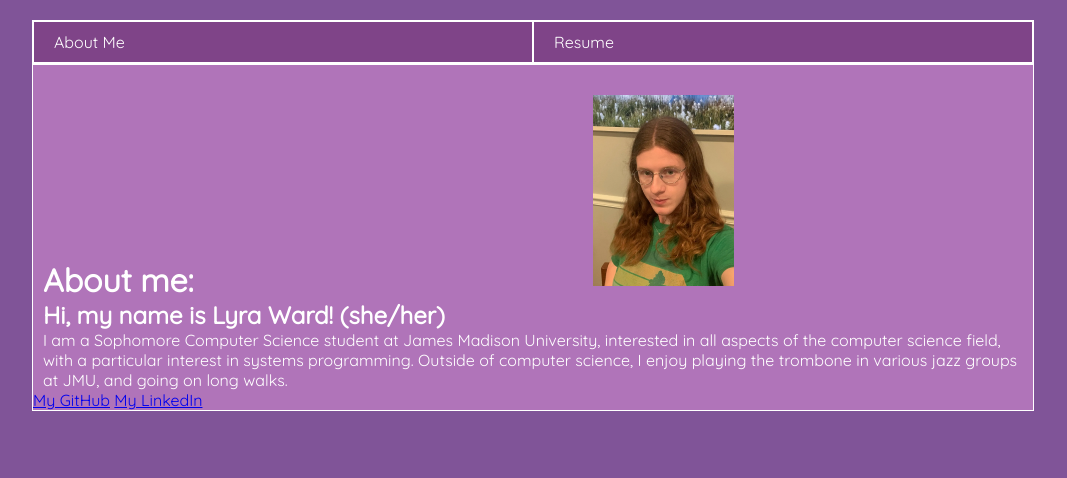
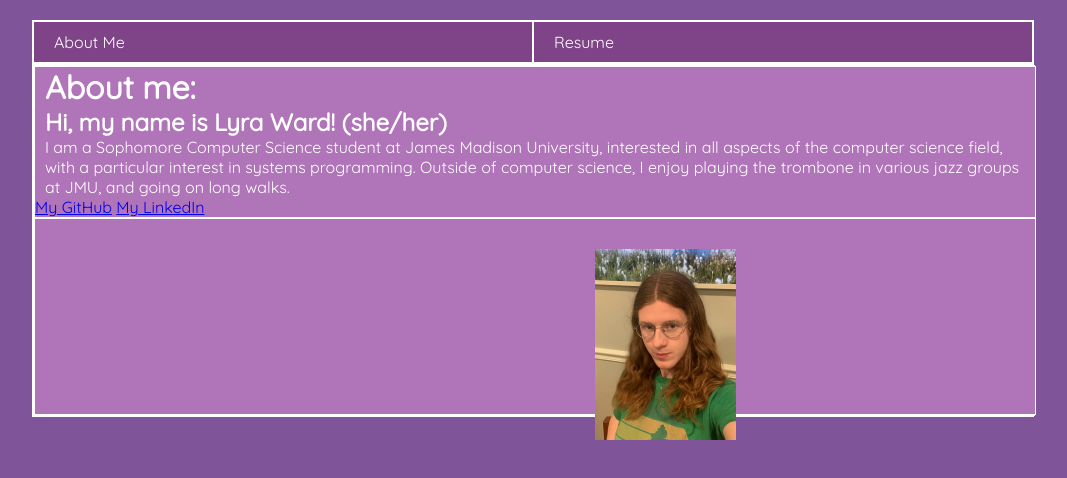
Before and after one commit to lyward/lyward.github.io, a plain HTML site: page docs/index.html in a window 1280 px wide. Shown: the whole page, without its empty margins (107-1174 px from the left). Drawn offline with Linux system fonts and the light colour scheme.

Commit message:
Update index.html

```diff
--- a/docs/index.html
+++ b/docs/index.html
@@ -18,9 +18,10 @@
     </div>
 
     <div id="About Me" class="tab-content active-content">
-      <img src="/images/lyra-portfolio-image.jpg" alt="lyra-image" style="width:141px;height:191px;position:relative; left:560px; top:30px;">
-      <h1>About me:</h1>
-        <h2>Hi, my name is Lyra Ward! (she/her)</h2>
+      <div class="flex-container">
+        <div class="text">
+          <h1>About me:</h1>
+          <h2>Hi, my name is Lyra Ward! (she/her)</h2>
           <p>
             I am a Sophomore Computer Science student at James Madison University, interested in all aspects of the computer science
             field, with a particular interest in systems programming. Outside of computer science, I enjoy playing
@@ -28,6 +29,11 @@
           </p>
           <a href="https://github.com/lyward/lyward.github.io">My GitHub</a>
           <a href="https://www.linkedin.com/in/lyra-ward-4951852b0">My LinkedIn</a>
+        </div>
+        <div class="photo">
+          <img src="/images/lyra-portfolio-image.jpg" alt="lyra-image" style="width:141px;height:191px;position:relative; left:560px; top:30px;">
+        </div>
+      </div>
     </div>
 
     <div id="Resume" class="tab-content">
```
